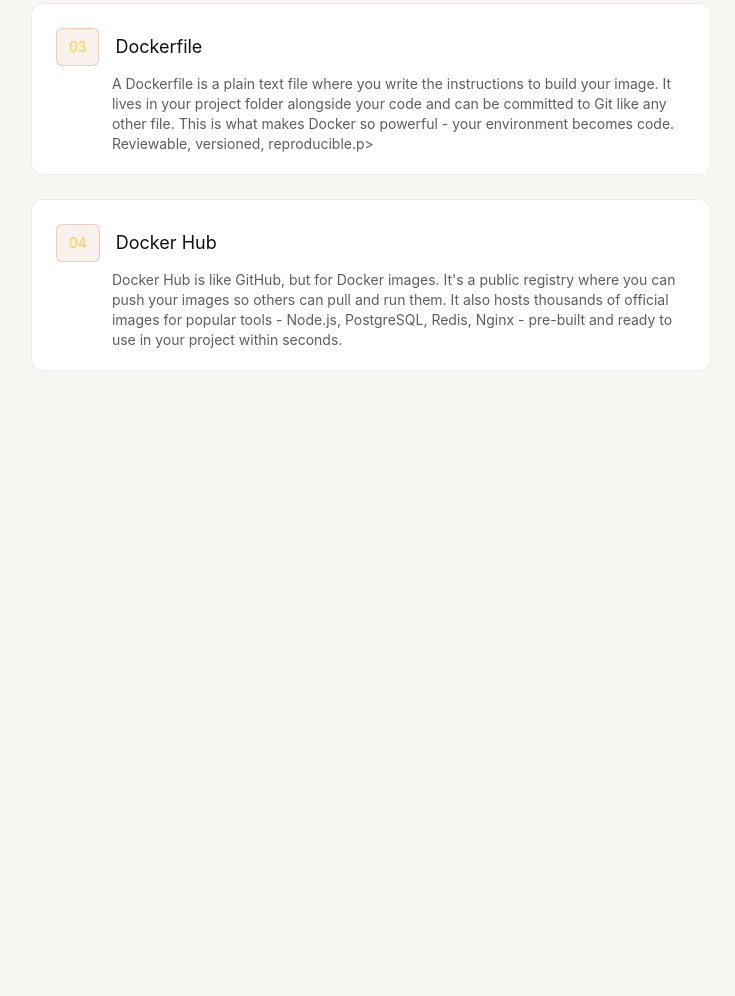
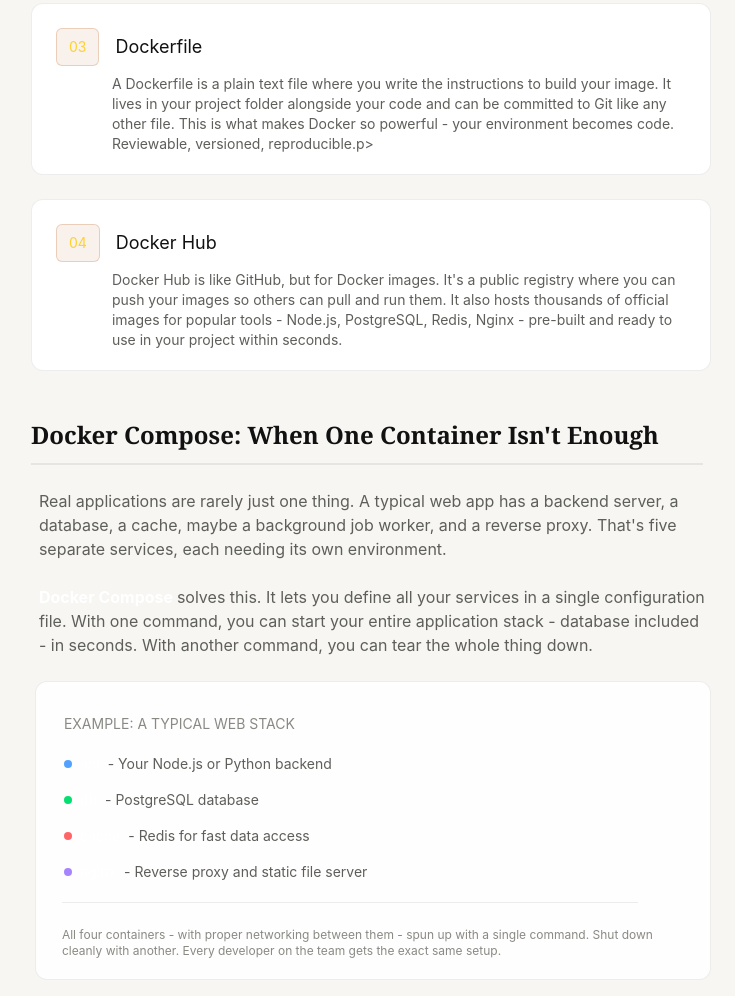
Before and after one commit to anshumishra2208/portfolio, a website: page blog.html in a window 1280 px wide. Shown: the part 2633-3629 px from the top of the page, without its empty margins (212-947 px from the left). Before the commit the page ends 3036 px from the top, so only its background shows below. Drawn offline with Linux system fonts and the light colour scheme.

Commit message:
last two articles left

```diff
--- a/blog.html
+++ b/blog.html
@@ -279,6 +279,52 @@
                     </div>
                 </article>
 
+                <article>
+                    <h2 class="text-(--text-1) text-2xl font-serif mt-8 -ml-2 pt-4 max-w-2xl font-bold">Docker Compose:
+                        When One Container Isn't Enough</h2>
+                    <div class="-ml-2 mt-3 w-full border border-(--border-subtle) "></div>
+                    <p class="text-md text-(--text-3) max-w-2xl mt-6">Real applications are rarely just one thing. A
+                        typical
+                        web app has a backend server, a database, a cache, maybe a background job worker, and a reverse
+                        proxy. That's five separate services, each needing its own environment.</p>
+                    <p class="text-md text-(--text-3) max-w-2xl mt-6"><b class="text-white"> Docker Compose </b> solves
+                        this. It lets you define all
+                        your services in a single configuration file. With one command, you can start your entire
+                        application stack - database included - in seconds. With another command, you can tear the whole
+                        thing down.</p>
+
+                    <div class="bg-(--surface-card) border border-(--border-subtle) rounded-xl mt-6 -ml-1">
+                        <p class="text-sm text-(--text-4) py-8 pl-7 -mb-5">EXAMPLE: A TYPICAL WEB STACK</p>
+                        <div class="pl-7 py-2 flex  gap-2 items-center">
+                            <div class="w-2 h-2 bg-blue-400 rounded-full"></div>
+                            <p class="text-sm text-white">api</p>
+                            <p class="text-(--text-3) text-sm">- Your Node.js or Python backend</p>
+                        </div>
+
+                        <div class="pl-7 py-2 flex  gap-2 items-center">
+                            <div class="w-2 h-2 bg-green-400 rounded-full"></div>
+                            <p class="text-sm text-white">db</p>
+                            <p class="text-(--text-3) text-sm">- PostgreSQL database</p>
+                        </div>
+
+                        <div class="pl-7 py-2 flex  gap-2 items-center">
+                            <div class="w-2 h-2 bg-red-400 rounded-full"></div>
+                            <p class="text-sm text-white">cache</p>
+                            <p class="text-(--text-3) text-sm"> - Redis for fast data access</p>
+                        </div>
+
+                        <div class="pl-7 py-2 flex  gap-2 items-center">
+                            <div class="w-2 h-2 bg-violet-400 rounded-full"></div>
+                            <p class="text-sm text-white">nginx</p>
+                            <p class="text-(--text-3) text-sm">- Reverse proxy and static file server</p>
+                        </div>
+
+                        <div class=" mt-3 border-b border-(--border-subtle) mb-5 ml-6.5 hidden md:flex md:w-xl "></div>
+                        <p class="max-w-2xl text-xs text-(--text-4) px-6.5 py-5 -mt-4 ">All four containers - with proper networking between them - spun up with a single command. Shut down cleanly with another. Every developer on the team gets the exact same setup.</p>
+
+                    </div>
+                </article>
+
             </div>
 
 
```
Also changed, not shown: output.css.
